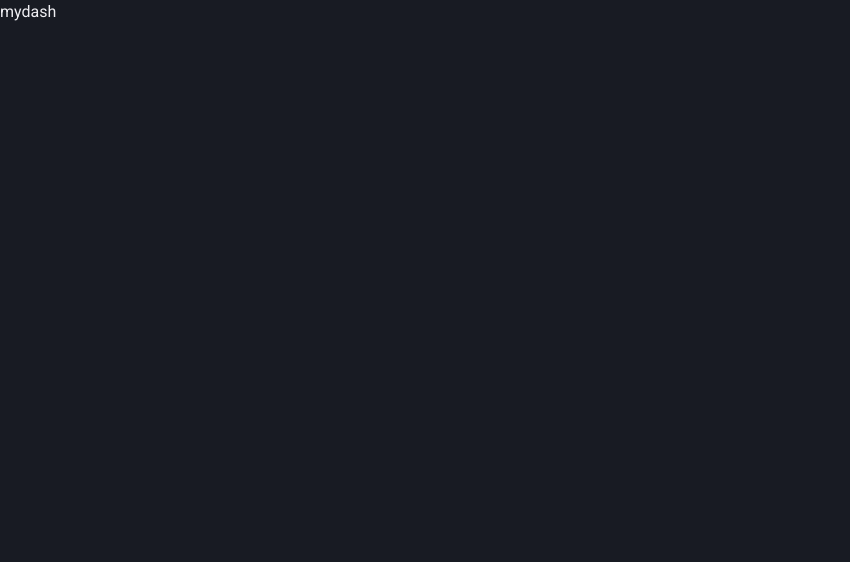
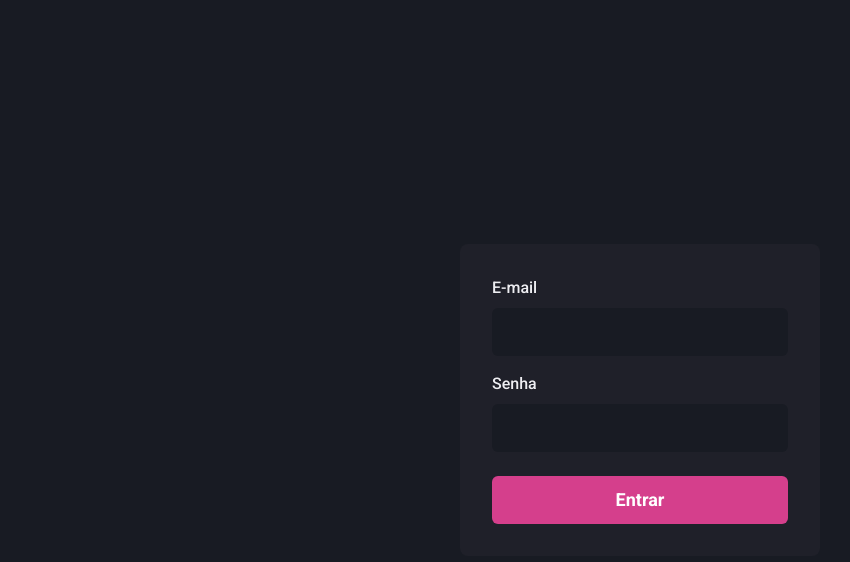
Before and after one commit to vandsonfalcao/MyDash, a Next.js app: page / in a window 1280 px wide. Shown: the top 562 px of the page, without its empty margins (0-850 px from the left). Built offline with nearby package versions, Linux system fonts and the light colour scheme.

Commit message:
feat: initiated layout for login page

```diff
--- a/src/pages/index.tsx
+++ b/src/pages/index.tsx
@@ -1,7 +1,55 @@
 import type { NextPage } from "next";
-
+import { Button, Flex, FormControl, FormLabel, Input, Stack } from "@chakra-ui/react";
 const Home: NextPage = () => {
-	return <h1>mydash</h1>;
+	return (
+		<Flex w="100vw" h="100vh" align="center" justify="center">
+			<Flex
+				as="form"
+				flexDir="column"
+				width="100%"
+				maxW={360}
+				bg="gray.800"
+				p={8}
+				borderRadius={8}
+			>
+				<Stack spacing={4}>
+					<FormControl>
+						<FormLabel htmlFor="email">E-mail</FormLabel>
+						<Input
+							name="email"
+							id="email"
+							type="email"
+							focusBorderColor="pink.500"
+							bgColor={"gray.900"}
+							variant="filled"
+							_hover={{
+								bgColor: "gray.900",
+							}}
+							size="lg"
+						/>
+					</FormControl>
+					<FormControl>
+						<FormLabel htmlFor="password">Senha</FormLabel>
+						<Input
+							name="password"
+							id="password"
+							type="password"
+							focusBorderColor="pink.500"
+							bgColor={"gray.900"}
+							variant="filled"
+							_hover={{
+								bgColor: "gray.900",
+							}}
+							size="lg"
+						/>
+					</FormControl>
+				</Stack>
+				<Button type="submit" mt={6} colorScheme="pink" size="lg">
+					Entrar
+				</Button>
+			</Flex>
+		</Flex>
+	);
 };
 
 export default Home;
```
